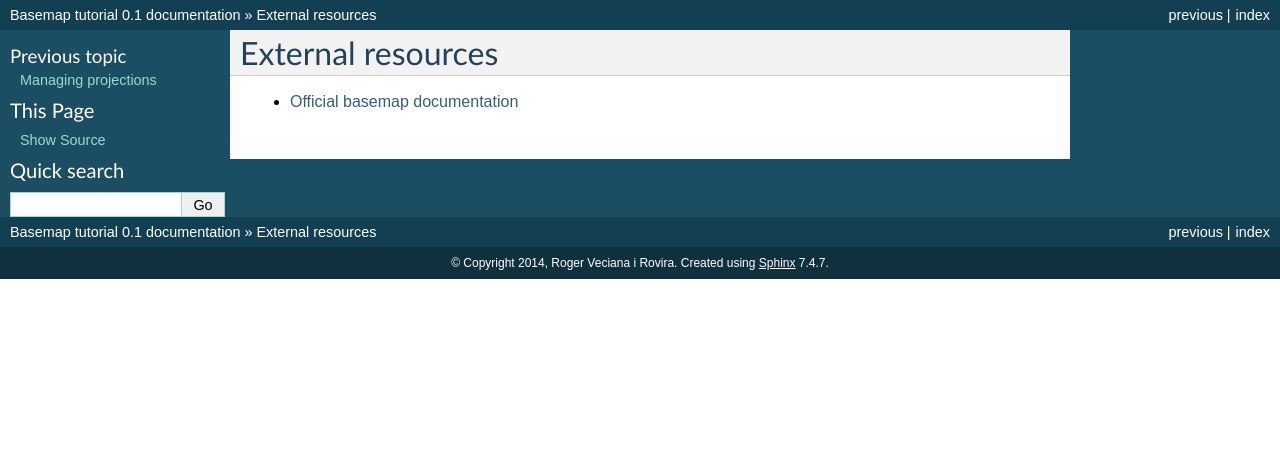
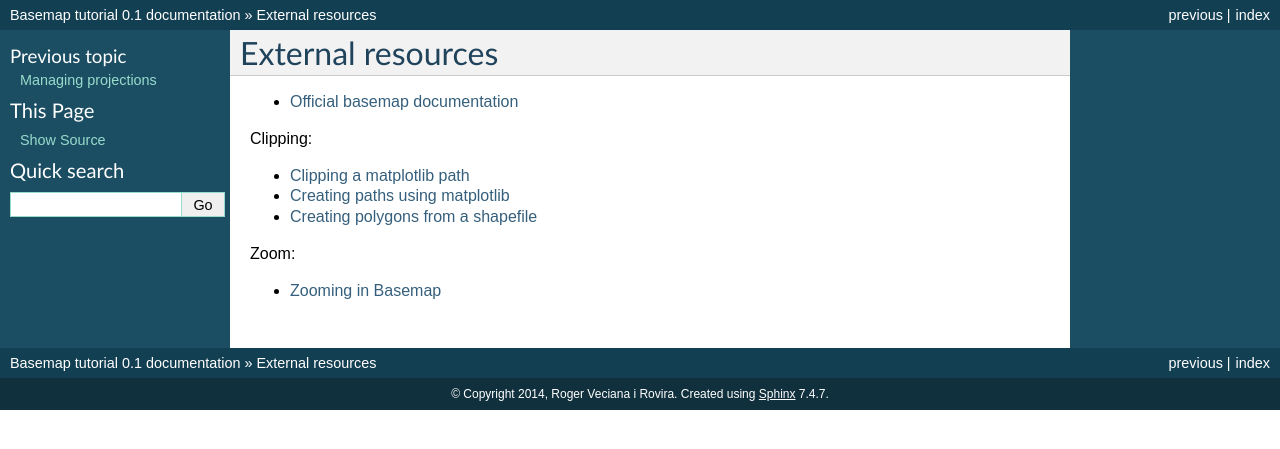
Before and after one commit to rveciana/BasemapTutorial, a Sphinx documentation site: the page built from docs/external_resources.rst, in a window 1280 px wide. Shown: the top 449 px of the page. Built offline with Sphinx 7.4.7, drawn with Linux system fonts in a browser that asks for light colours; formulas are drawn with MathJax 3.

Commit message:
Extetrnal links + second example image

```diff
--- a/docs/external_resources.rst
+++ b/docs/external_resources.rst
@@ -2,3 +2,13 @@ External resources
 ====================
 
 * `Official basemap documentation <http://matplotlib.org/basemap/>`_
+
+Clipping:
+
+* `Clipping a matplotlib path <http://matplotlib.org/examples/pylab_examples/image_clip_path.html>`_
+* `Creating paths using matplotlib <http://matplotlib.org/users/path_tutorial.html>`_
+* `Creating polygons from a shapefile <http://stackoverflow.com/questions/15968762/shapefile-and-matplotlib-plot-polygon-collection-of-shapefile-coordinates>`_
+
+Zoom:
+
+* `Zooming in Basemap <http://www.geophysique.be/2010/05/05/matplotlib-basemap-tutorial-part-03-masked-arrays-zoom/>`_
```
Also changed, not shown: docs/images/first_map_fill.png (added).
